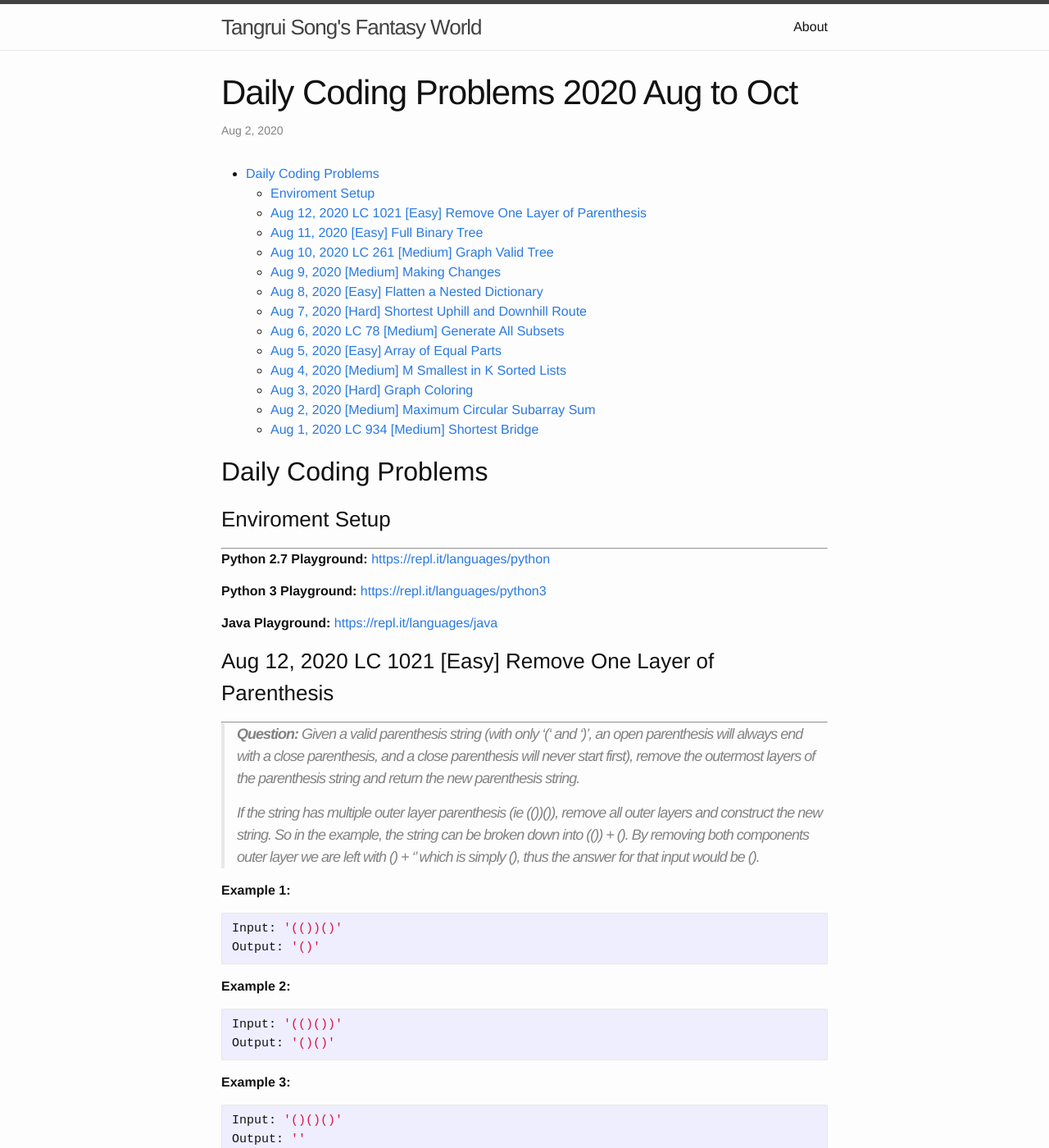
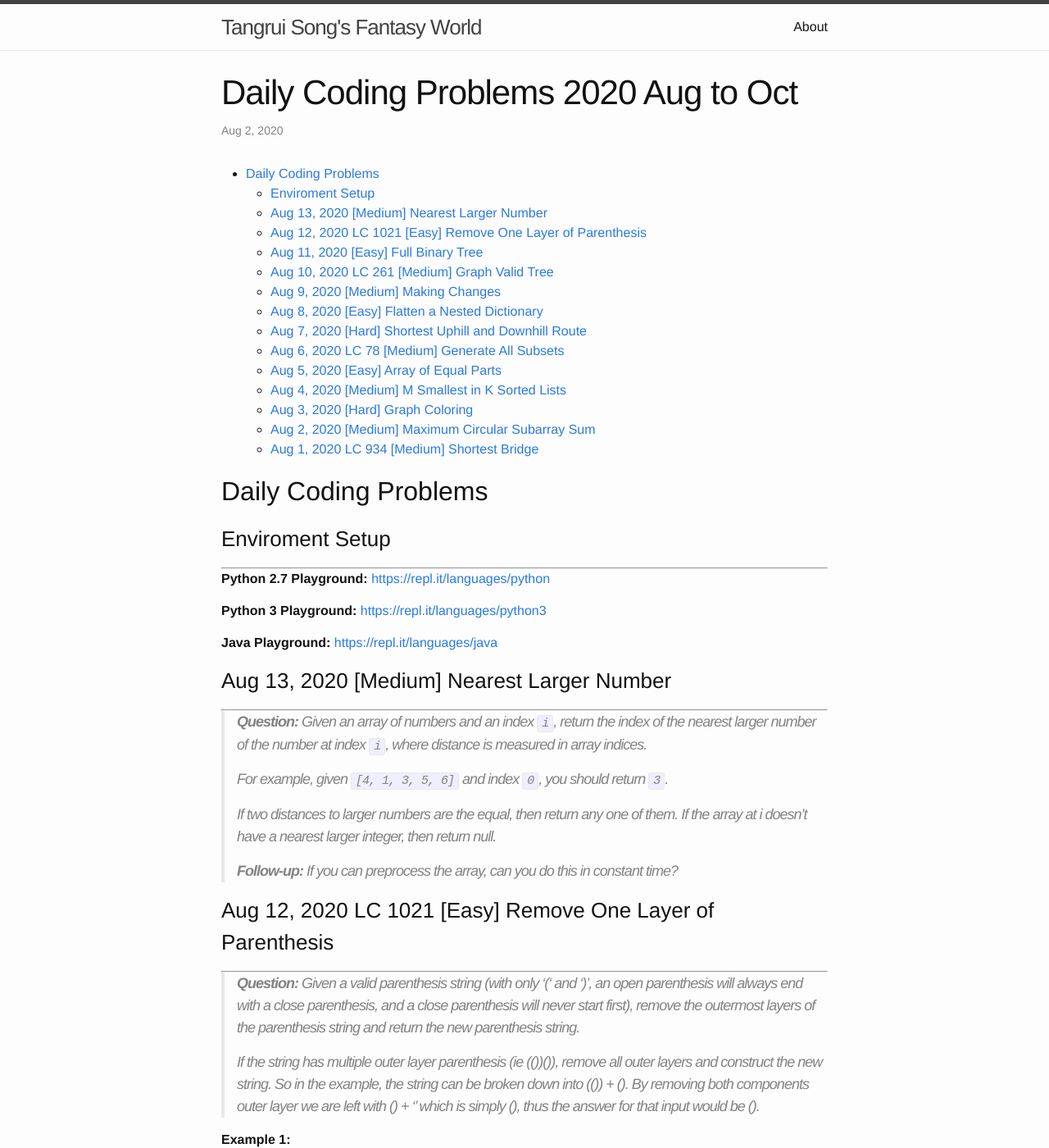
Before and after one commit to trsong/trsong.github.io, a Jekyll site: the page built from _posts/2020-08-01-DailyQuestionsAug.md, in a window 1280 px wide and 1400 px high. Shown: the whole window at 82% size. Built offline with Jekyll 4.4.1, drawn with Linux system fonts in a browser that asks for light colours.

```diff
--- a/_posts/2020-08-01-DailyQuestionsAug.md
+++ b/_posts/2020-08-01-DailyQuestionsAug.md
@@ -18,6 +18,17 @@ categories: Python/Java
 
 **Java Playground:** [https://repl.it/languages/java](https://repl.it/languages/java)
 
+
+
+### Aug 13, 2020 \[Medium\] Nearest Larger Number
+---
+> **Question:** Given an array of numbers and an index `i`, return the index of the nearest larger number of the number at index `i`, where distance is measured in array indices.
+>
+> For example, given `[4, 1, 3, 5, 6]` and index `0`, you should return `3`.
+>
+> If two distances to larger numbers are the equal, then return any one of them. If the array at i doesn't have a nearest larger integer, then return null.
+>
+> **Follow-up:** If you can preprocess the array, can you do this in constant time?
 
 
 ### Aug 12, 2020 LC 1021 \[Easy\] Remove One Layer of Parenthesis
```
